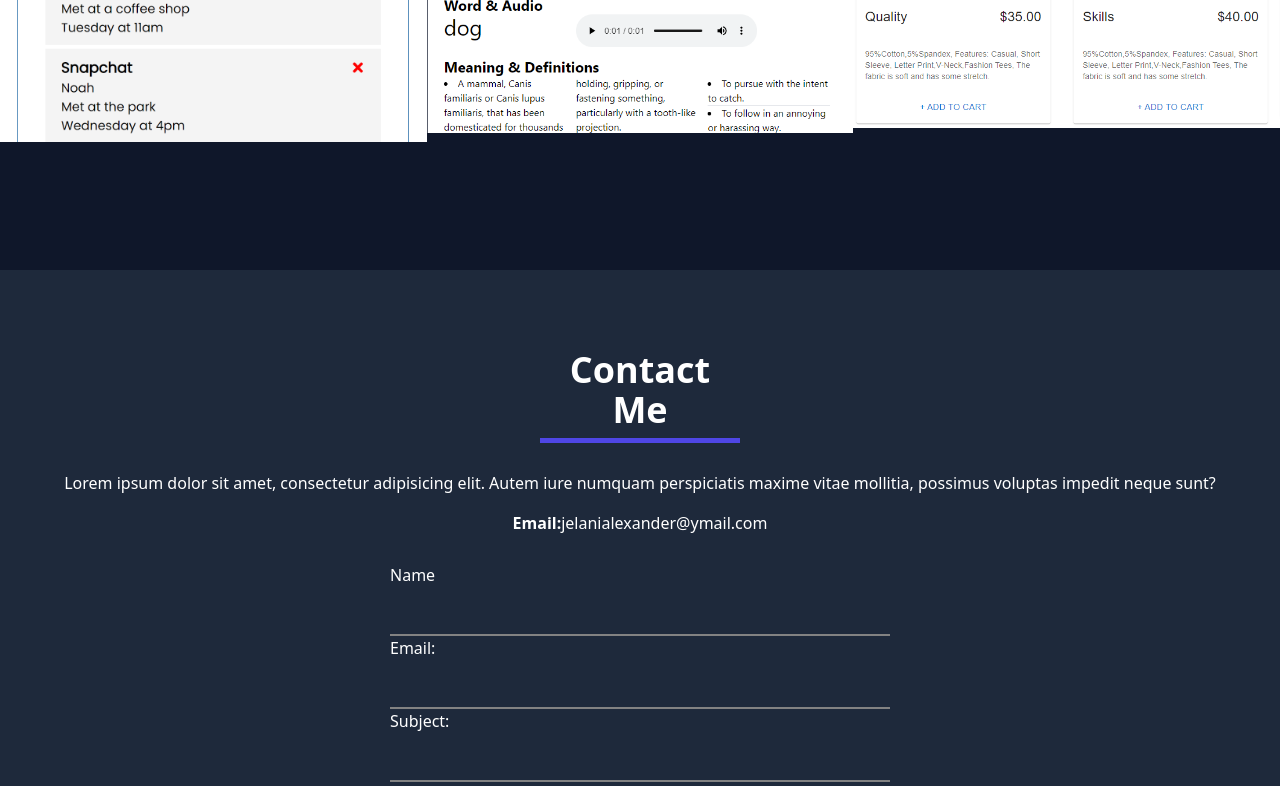
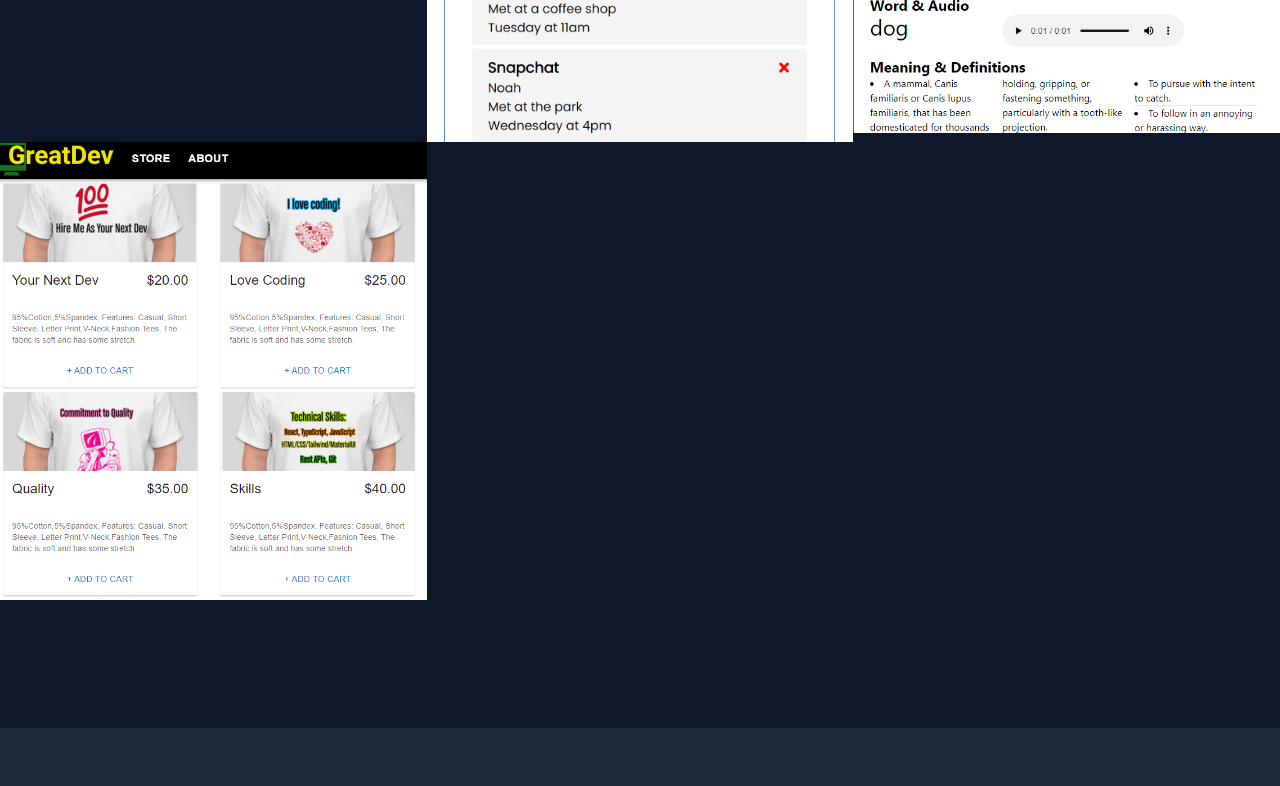
Before and after one commit to AlexJelani/jelani-portfolio, a React (Vite) app: page / in a window 1280 px wide. Shown: the part 1900-2686 px from the top of the page. Built offline with nearby package versions, Linux system fonts and the light colour scheme.

Commit message:
added portfolio img

```diff
--- a/src/components/Projects.jsx
+++ b/src/components/Projects.jsx
@@ -1,7 +1,8 @@
 import React from "react";
-import project1 from "../assets/friendtracker.png"
-import project2 from "../assets/reactdictionary.png"
-import project3 from "../assets/cartreact.png"
+import project1 from "../assets/portfolio.png"
+import project2 from "../assets/friendtracker.png"
+import project3 from "../assets/reactdictionary.png"
+import project4 from "../assets/cartreact.png"
 
 const Projects = () => {
   return (
@@ -31,6 +32,9 @@ const Projects = () => {
         <div href="/#some project url">
             <img src={project3} alt="" />
         </div>
+        <div href="/#some project url">
+            <img src={project4} alt="" />
+        </div>
       </div>
     </section>
   );
```
Also changed, not shown: src/assets/portfolio.png (renamed from src/assets/Jelani _ FrontendDev.png).
